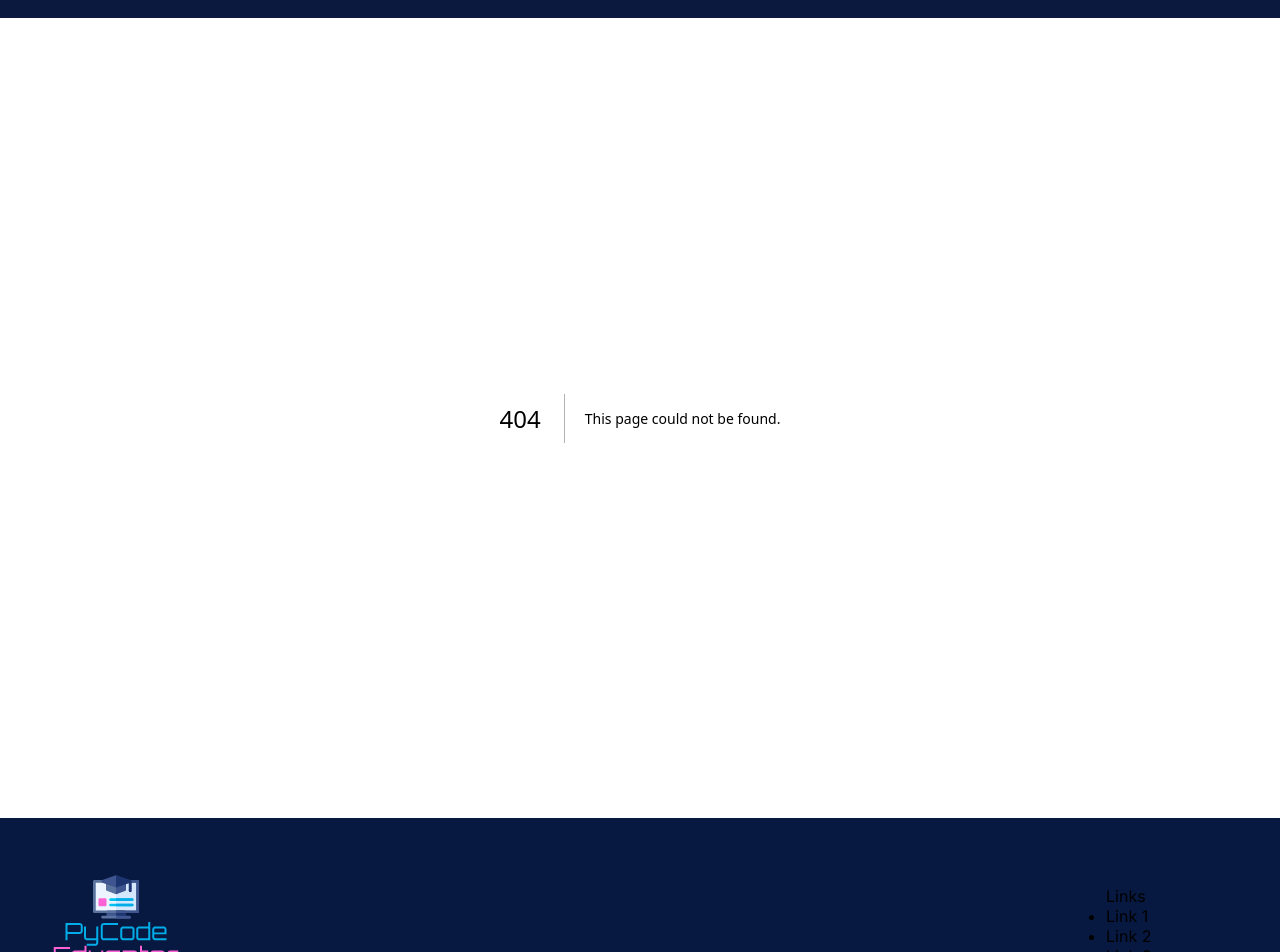
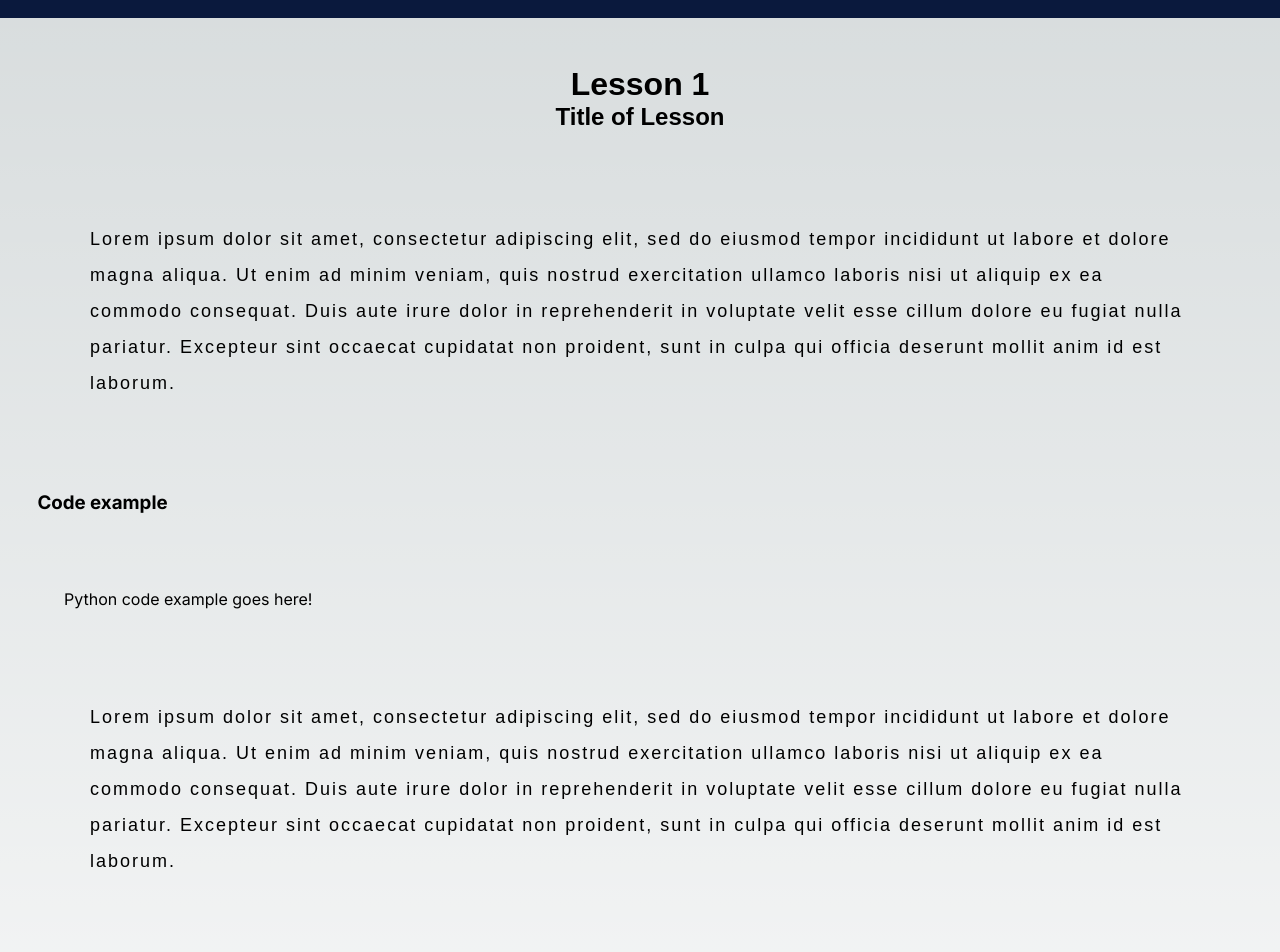
Before and after one commit to eglenn-dev/cse310-team-project, a Next.js app: page /lesson in a window 1280 px wide. Before the commit this address had no page. Shown: the part 80-1032 px from the top of the page. Built offline with nearby package versions, Linux system fonts and the light colour scheme.

Commit message:
Lesson Template Added

```diff
--- /dev/null
+++ b/app/lesson/page.module.css
@@ -0,0 +1,24 @@
+.centerHead {
+    padding-top: 3em;
+    text-align: center;
+    font-family: 'Poppins', sans-serif;
+}
+
+.paragraph {
+    padding: 5em;
+    font-family: 'Poppins', sans-serif;
+    line-height: 2em;
+    font-weight: 200;
+    letter-spacing: 2px;
+    font-size: 18px;
+}
+
+.headcode {
+    padding-left: 2em;
+    padding-bottom: 4em;
+}
+
+.code{
+    padding-left: 4em;
+    font: 'MonoLisa';
+}
--- /dev/null
+++ b/app/lesson/page.tsx
@@ -0,0 +1,36 @@
+import styles from "./page.module.css";
+
+export default function Lesson() {
+  return (
+    <main>
+        <div className={styles.centerHead}>
+            <h1>Lesson 1</h1>
+            <h2>Title of Lesson</h2>
+        </div>
+        <p className={styles.paragraph}>
+            Lorem ipsum dolor sit amet, consectetur adipiscing elit,
+            sed do eiusmod tempor incididunt ut labore et dolore magna aliqua. Ut enim ad minim veniam,
+            quis nostrud exercitation ullamco laboris nisi ut aliquip ex ea commodo consequat.
+            Duis aute irure dolor in reprehenderit in voluptate velit esse cillum dolore eu fugiat nulla pariatur.
+            Excepteur sint occaecat cupidatat non proident, sunt in culpa qui officia deserunt mollit anim id est laborum.
+        </p>
+        <h3 className={styles.headcode}>Code example</h3>
+        <p className={styles.code}>Python code example goes here!</p>
+        <p className={styles.paragraph}>
+            Lorem ipsum dolor sit amet, consectetur adipiscing elit,
+            sed do eiusmod tempor incididunt ut labore et dolore magna aliqua. Ut enim ad minim veniam,
+            quis nostrud exercitation ullamco laboris nisi ut aliquip ex ea commodo consequat.
+            Duis aute irure dolor in reprehenderit in voluptate velit esse cillum dolore eu fugiat nulla pariatur.
+            Excepteur sint occaecat cupidatat non proident, sunt in culpa qui officia deserunt mollit anim id est laborum.
+        </p>
+        <h3 className={styles.headcode}>Code example</h3>
+        <p className={styles.code}>More python examples go here!</p>
+
+        <h2>Practice:</h2>
+        <form>
+            <textarea name="pythonCode" rows={4} cols = {40}/>
+          <input type="submit" value="Submit"/>
+        </form>
+    </main>
+  );
+}
```
Also changed, not shown: app/components/textbox.tsx (added, +24 -0 lines), 1 other file (tests, documents, lock files or other folders).
